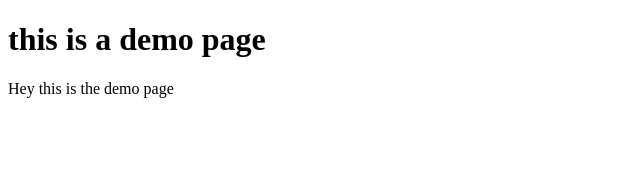
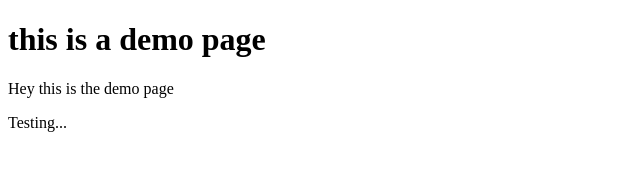
Before and after one commit to domkalaj/tailwind_demo_w2023, a plain HTML site: page index.html in a window 1280 px wide. Shown: the full height of the page, 0-640 px from the left. Drawn offline with Linux system fonts and the light colour scheme.

Commit message:
Testing...

```diff
--- a/index.html
+++ b/index.html
@@ -9,5 +9,6 @@
 <body>
     <h1>this is a demo page</h1>
     <p>Hey this is the demo page</p>
+    <p>Testing...</p>
 </body>
 </html>
```
